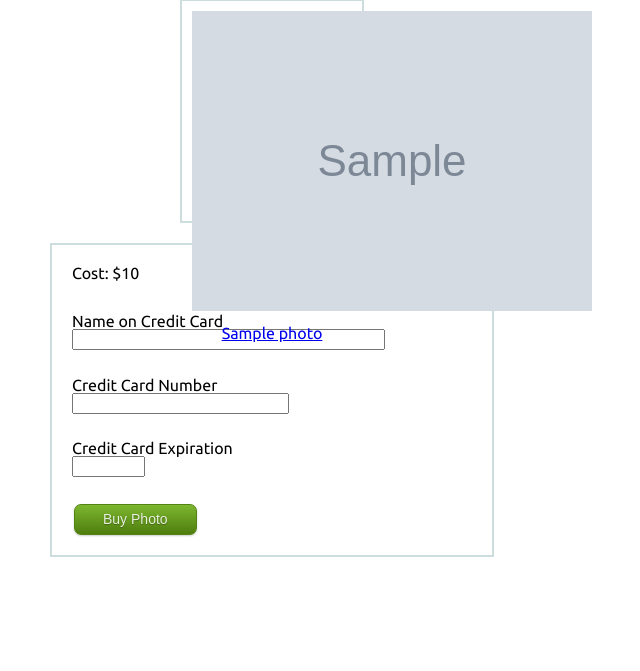
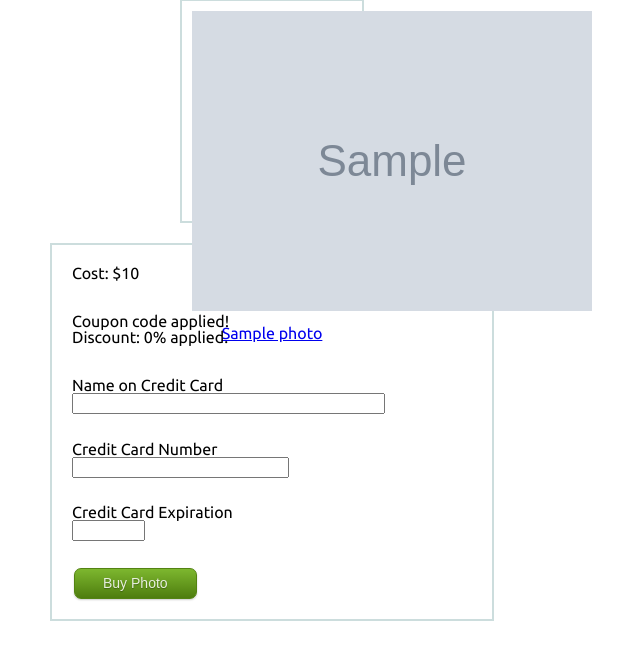
Before and after one commit to misheska/stock, a Django app: template templates/checkout.html in a window 1280 px wide. Shown: the part 129-800 px from the top of the page, without its empty margins (368-1008 px from the left). Run offline with Django 3.2, Linux system fonts and the light colour scheme; tables that the repository leaves empty hold one stand-in row (values such as "Sample post"); the template is opened without the code that fills it: values that come from a table or form of the project are taken from there, most other values are stand-ins (such as "Sample title", 1, 10 or a date in 2020); grey boxes marked "Sample" are stand-in pictures.

Commit message:
Release coupon codes to all users.
git-svn-id: svn://54.184.72.177/stock@7 12d1102d-6e3d-489f-8576-dc0c1ed0e03f

```diff
--- a/photos/views.py
+++ b/photos/views.py
@@ -7,10 +7,6 @@ import securepay.gateway
 from photos.models import Photo, PurchaseLog
 
 from photos.models import CouponCode
-
-from feature import Feature
-
-coupon_code_feature = Feature("coupon_codes")
 
 def index(request):
     photos = Photo.objects.all()
@@ -42,7 +38,6 @@ def checkout(request):
         'photo': photo,
         'photo_price': photo_price,
         'coupon_code': coupon_code,
-        'show_coupon_codes': coupon_code_feature.is_enabled(request),
     }
     return render(request, 'checkout.html', context)
 
--- a/templates/checkout.html
+++ b/templates/checkout.html
@@ -12,7 +12,9 @@
 
 <div class="checkout">
     <span>Cost: ${{ photo_price }}</span>
-    {% if show_coupon_codes %}
+    {% if coupon_code %}
+        <span>Coupon code applied!<br>Discount: {{ coupon_code.discount_percentage }}% applied.</span>
+    {% else %}
         <form action="/checkout" method="POST" id="coupon_code">
             {% csrf_token %}
             <input type="hidden" name="photo_id" value="{{ photo.id }}">
```
Also changed, not shown: 1 other file.
